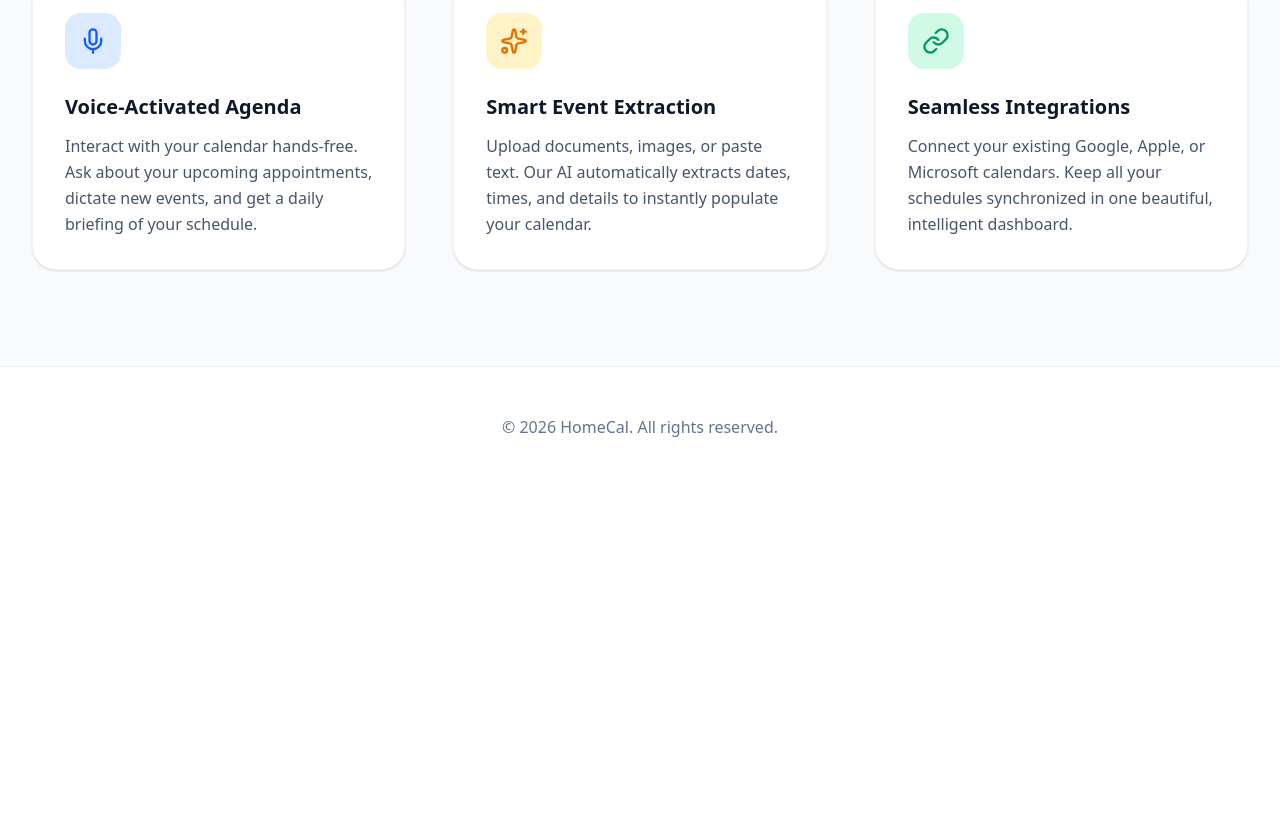
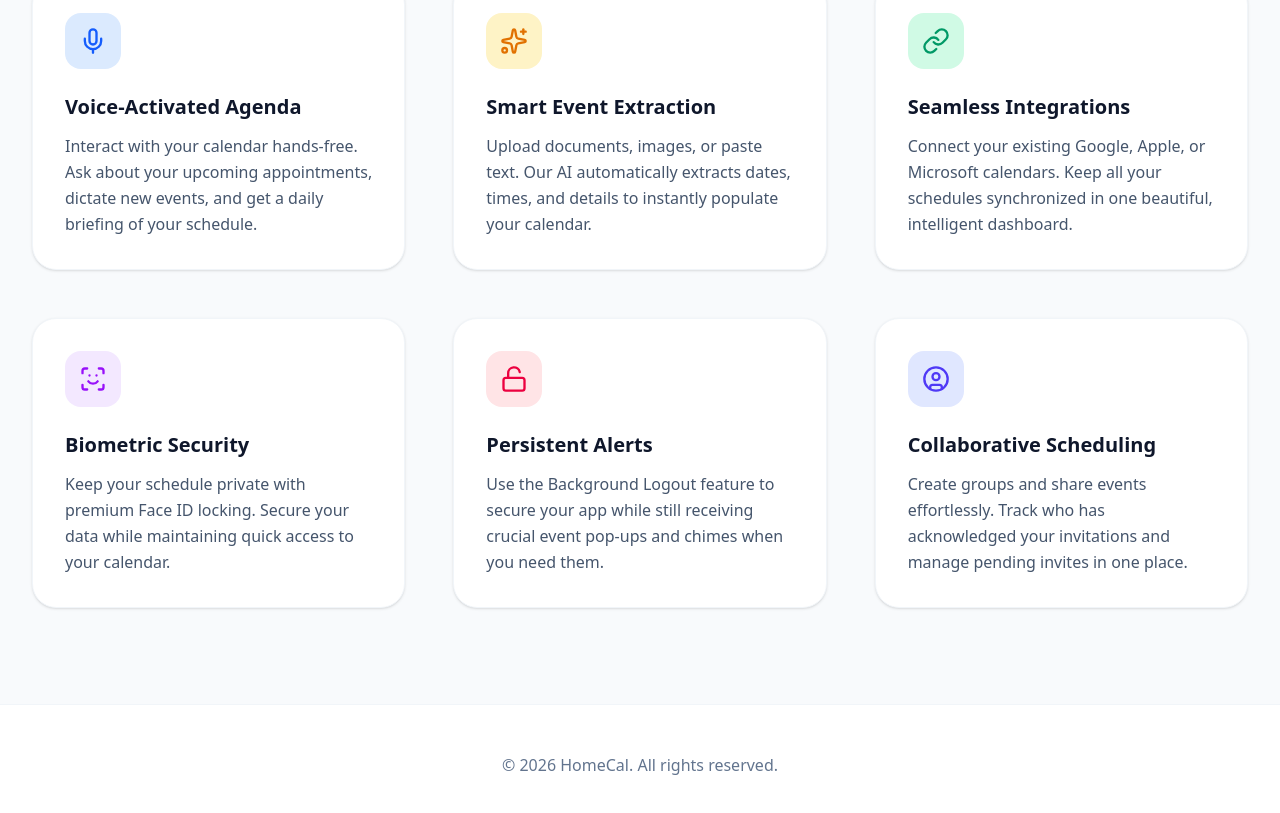
Before and after one commit to DLNAPM/homecal, a React (Vite) app: page / in a window 1280 px wide. Shown: the part 1117-1930 px from the top of the page. Before the commit the page ends 1604 px from the top, so only its background shows below. Built offline with nearby package versions, Linux system fonts and the light colour scheme; no server answers.

Commit message:
feat: Add biometric security and persistent alerts to HomeCal
Introduce Face ID locking for enhanced privacy and the Background Logout feature to maintain alerts while securing the app. Update the Help Modal to reflect these new security and alert management capabilities.

```diff
--- a/src/components/HelpModal.tsx
+++ b/src/components/HelpModal.tsx
@@ -24,10 +24,11 @@ export default function HelpModal({ onClose }: HelpModalProps) {
         Description: HomeCal is an AI-powered calendar and scheduling assistant designed to help you manage your appointments, dictate your agenda, and seamlessly organize your life using natural language and voice commands.
         How to Use:
         1. Connect: Link your existing calendars via the Integrations menu.
-        2. Interact: Use the voice assistant to add events or ask about your schedule.
+        2. Interact: Use the voice assistant to add events or ask about your schedule. The Avatar can be dragged around the screen to stay out of your way.
         3. Manage: View your schedule in Month, Week, or Day views.
         4. Groups and Sharing: Create groups to easily share events with multiple people at once.
         5. Automate: Upload documents or use Smart Add to automatically extract and schedule events.
+        6. Security and Background Alerts: Lock the app with Face ID or use the Background Logout feature to keep event alerts active while securing your data.
         Intended Audience: This app is designed for professionals, individuals with busy schedules, and anyone looking for hands-free, AI-assisted calendar management.
         Disclaimer: This application is intended for personal and professional scheduling assistance only. It is not intended for storing highly sensitive medical records, confidential financial data, or serving as a sole system of record for critical life-safety events. AI features may occasionally misinterpret voice or text inputs; always verify important appointments independently.
       `;
@@ -93,10 +94,11 @@ export default function HelpModal({ onClose }: HelpModalProps) {
             <h3 className="text-xl font-semibold text-slate-900 mb-2">How to Use</h3>
             <ol className="list-decimal pl-5 space-y-2">
               <li><strong>Connect:</strong> Link your existing calendars (Google, Apple, Microsoft) via the Integrations menu.</li>
-              <li><strong>Interact:</strong> Use the voice assistant (microphone icon) to add events or ask about your schedule.</li>
+              <li><strong>Interact:</strong> Use the voice assistant (microphone icon) to add events or ask about your schedule. The Avatar can be dragged around the screen to stay out of your way.</li>
               <li><strong>Manage:</strong> View your schedule in Month, Week, or Day views. Click on dates with blue dots to see details.</li>
               <li><strong>Groups & Sharing:</strong> Create groups (Users icon) to easily share events with multiple people at once. You can even set a group to automatically receive all your events.</li>
               <li><strong>Automate:</strong> Upload documents or use Smart Add to automatically extract and schedule events.</li>
+              <li><strong>Security & Background Alerts:</strong> Lock the app with Face ID or use the Background Logout feature to keep event alerts active while securing your data.</li>
             </ol>
           </section>
 
--- a/src/components/Login.tsx
+++ b/src/components/Login.tsx
@@ -233,6 +233,39 @@ export default function Login() {
                 Connect your existing Google, Apple, or Microsoft calendars. Keep all your schedules synchronized in one beautiful, intelligent dashboard.
               </p>
             </div>
+
+            {/* Feature 4 */}
+            <div className="bg-white p-8 rounded-3xl shadow-sm border border-slate-100 hover:shadow-md transition-shadow">
+              <div className="w-14 h-14 bg-purple-100 text-purple-600 rounded-2xl flex items-center justify-center mb-6">
+                <ScanFace className="w-7 h-7" />
+              </div>
+              <h3 className="text-xl font-bold text-slate-900 mb-3">Biometric Security</h3>
+              <p className="text-slate-600 leading-relaxed">
+                Keep your schedule private with premium Face ID locking. Secure your data while maintaining quick access to your calendar.
+              </p>
+            </div>
+
+            {/* Feature 5 */}
+            <div className="bg-white p-8 rounded-3xl shadow-sm border border-slate-100 hover:shadow-md transition-shadow">
+              <div className="w-14 h-14 bg-rose-100 text-rose-600 rounded-2xl flex items-center justify-center mb-6">
+                <LockOpen className="w-7 h-7" />
+              </div>
+              <h3 className="text-xl font-bold text-slate-900 mb-3">Persistent Alerts</h3>
+              <p className="text-slate-600 leading-relaxed">
+                Use the Background Logout feature to secure your app while still receiving crucial event pop-ups and chimes when you need them.
+              </p>
+            </div>
+
+            {/* Feature 6 */}
+            <div className="bg-white p-8 rounded-3xl shadow-sm border border-slate-100 hover:shadow-md transition-shadow">
+              <div className="w-14 h-14 bg-indigo-100 text-indigo-600 rounded-2xl flex items-center justify-center mb-6">
+                <UserCircle className="w-7 h-7" />
+              </div>
+              <h3 className="text-xl font-bold text-slate-900 mb-3">Collaborative Scheduling</h3>
+              <p className="text-slate-600 leading-relaxed">
+                Create groups and share events effortlessly. Track who has acknowledged your invitations and manage pending invites in one place.
+              </p>
+            </div>
           </div>
         </div>
       </section>
```
